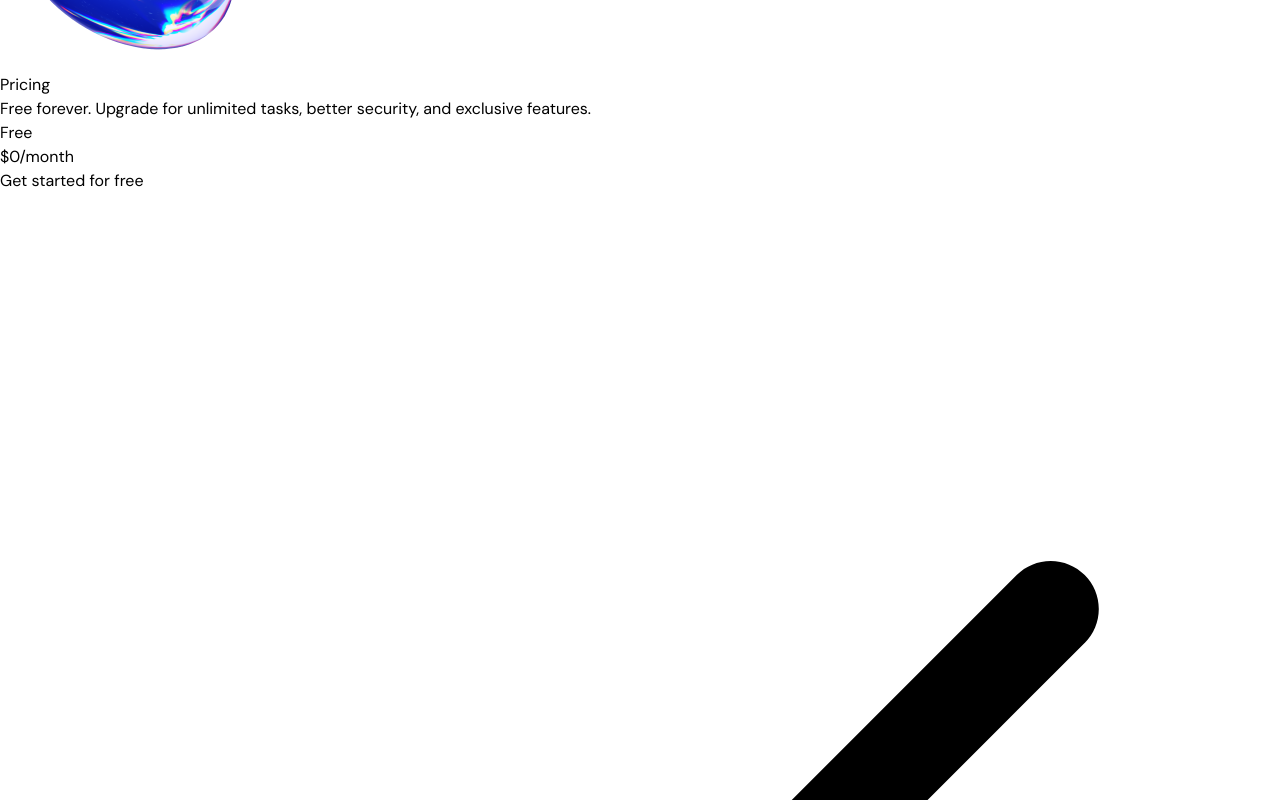
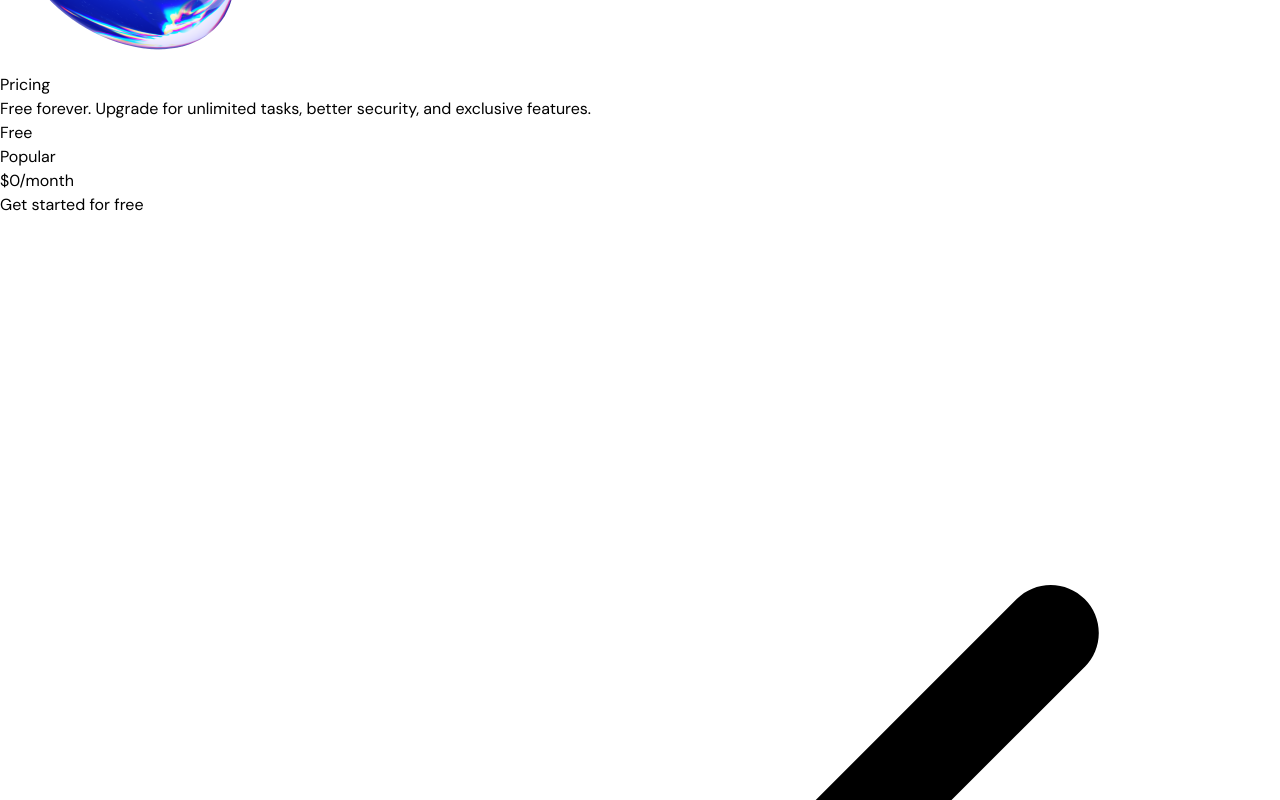
Before and after one commit to xkaze09/saas-website-design, a Next.js app: page / in a window 1280 px wide. Shown: the part 6380-7180 px from the top of the page. Built offline with nearby package versions, Linux system fonts and the light colour scheme.

Commit message:
Add popular tier badge with gradient text styling

```diff
--- a/src/sections/Pricing.tsx
+++ b/src/sections/Pricing.tsx
@@ -62,7 +62,12 @@ export const Pricing = () => {
       <div className="">
         {pricingTiers.map(({ title, monthlyPrice, buttonText, popular, inverse, features }) => (
           <div className="p-10 border border-[#F1F1F1] rounded-3xl shadow-[0_7px-14px_#EAEAEA]">
-            <h3 className="text-lg font-bold text-black/50">{title}</h3>
+            <div className="flex justify-between">
+              <h3 className="text-lg font-bold text-black/50">{title}</h3>
+              <div className="inline-flex text-sm px-4 py-1.5 rounded-xl border border-white/20">
+                <span className="bg-[linear-gradient(to_right,#DD7DDf,#E1CD86,#BBCB92,#71C2EF,#3BFFFF,#DD7DDF)] text-gransparent bg-clip-text font-medium">Popular</span>
+              </div>
+            </div>
             <div className="flex items-baseline gap-1 mt-[30px]">
               <span className="text-4xl font-bold tracking-tighter leading-none">${monthlyPrice}</span>
               <span className="tracking-tight font-bold text-black/50">/month</span>
```
